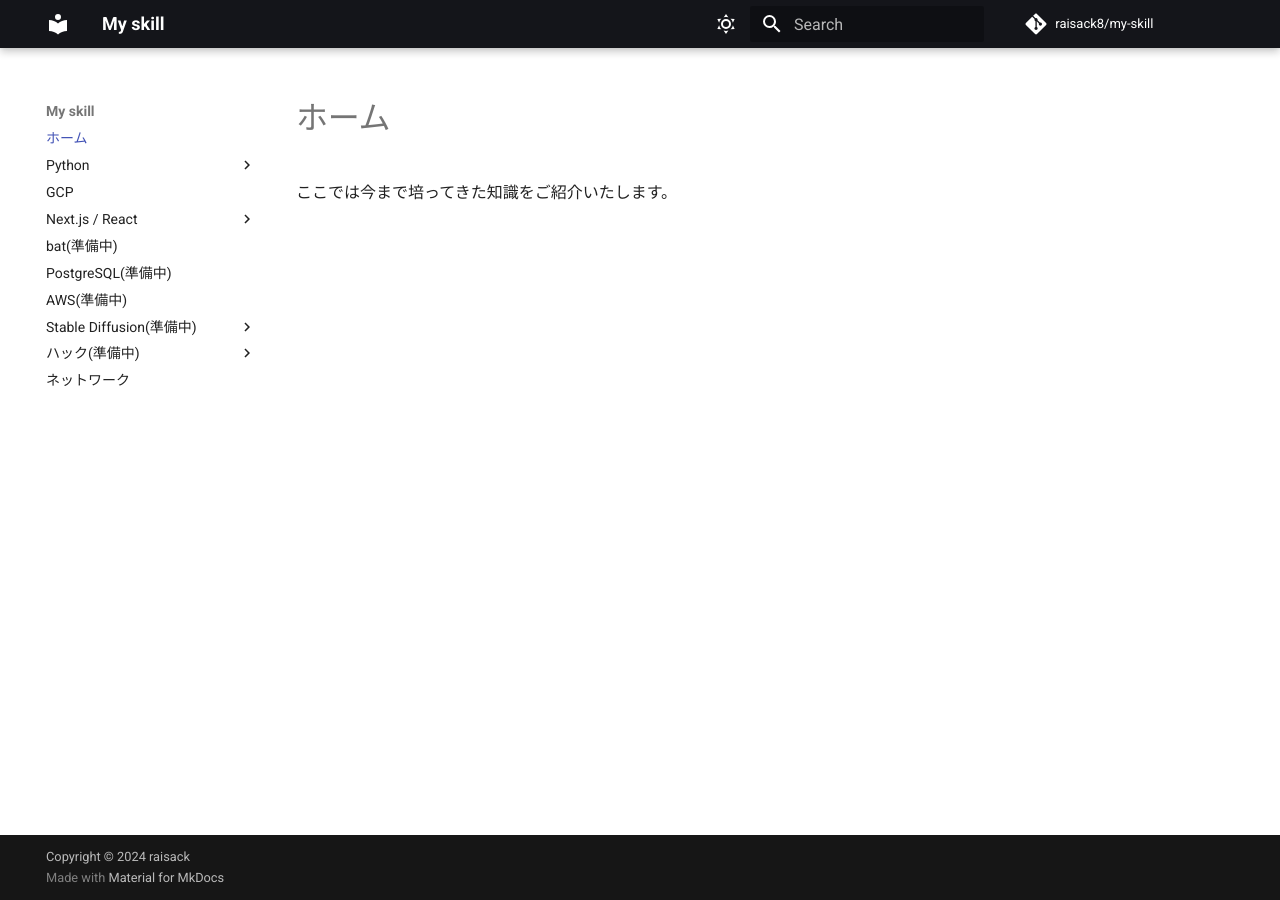
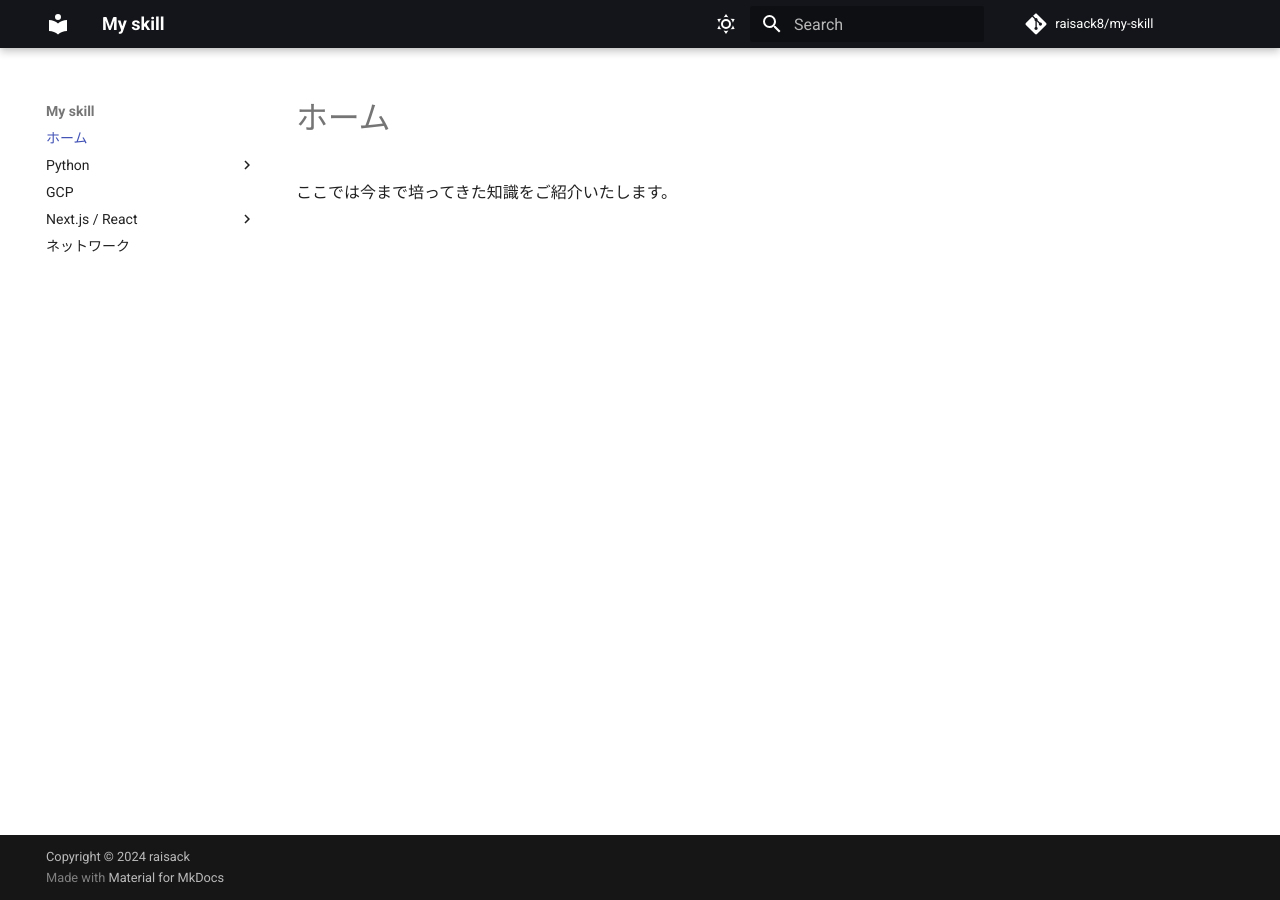
Before and after one commit to raisack8/my-skill, an MkDocs documentation site: the page built from docs/index.md, in a window 1280 px wide. Built offline with MkDocs 1.6.1 and Material for MkDocs 9.7.7, drawn with Linux system fonts in a browser that asks for light colours; comment, search, counter and statistics services are not loaded; part of the change alters nothing that is shown.

Commit message:
準備中のページを非表示に

```diff
--- a/mkdocs.yml
+++ b/mkdocs.yml
@@ -49,19 +49,19 @@ nav:
   - Python:
     - FastAPI: python/py-fastapi-01.md
     - Django: python/py-django-01.md
-    - pytest(準備中): python/py-pytest-01.md
-    - subprocess(準備中): python/py-subpro-01.md
-    - pathlib(準備中): python/py-pathlib-01.md
-    - mkdocs(準備中): python/py-mkdocs-01.md
+    # - pytest(準備中): python/py-pytest-01.md
+    # - subprocess(準備中): python/py-subpro-01.md
+    # - pathlib(準備中): python/py-pathlib-01.md
+    # - mkdocs(準備中): python/py-mkdocs-01.md
   - GCP: gcp-first-01.md
   - Next.js / React:
     - はじめに: nextjs/ne-first.md
-  - bat(準備中): bat-01.md
-  - PostgreSQL(準備中): psql-01.md
-  - AWS(準備中): aws-first-01.md
-  - Stable Diffusion(準備中):
-    - 基本的な使い方: stablediffusion/sd-first-01.md
-    - プロンプト: stablediffusion/sd-prompt-01.md
-  - ハック(準備中):
-    - VSCODE: hack-vscode-01.md
+  # - bat(準備中): bat-01.md
+  # - PostgreSQL(準備中): psql-01.md
+  # - AWS(準備中): aws-first-01.md
+  # - Stable Diffusion(準備中):
+  #   - 基本的な使い方: stablediffusion/sd-first-01.md
+  #   - プロンプト: stablediffusion/sd-prompt-01.md
+  # - ハック(準備中):
+  #   - VSCODE: hack-vscode-01.md
   - ネットワーク: network/network.md
```
